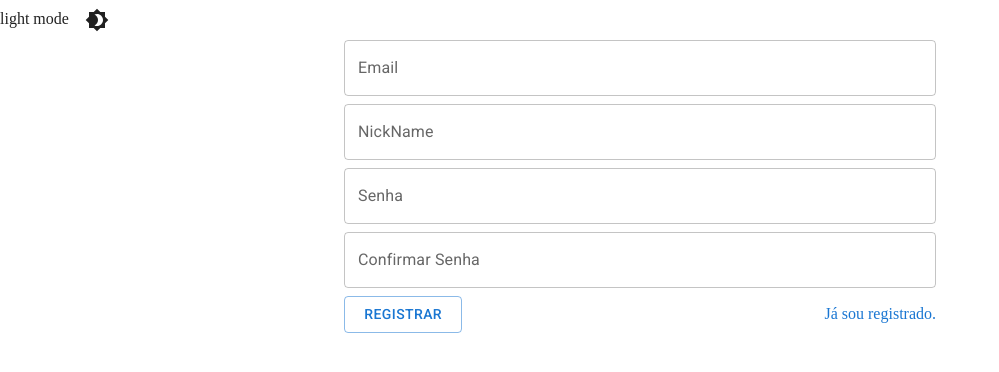
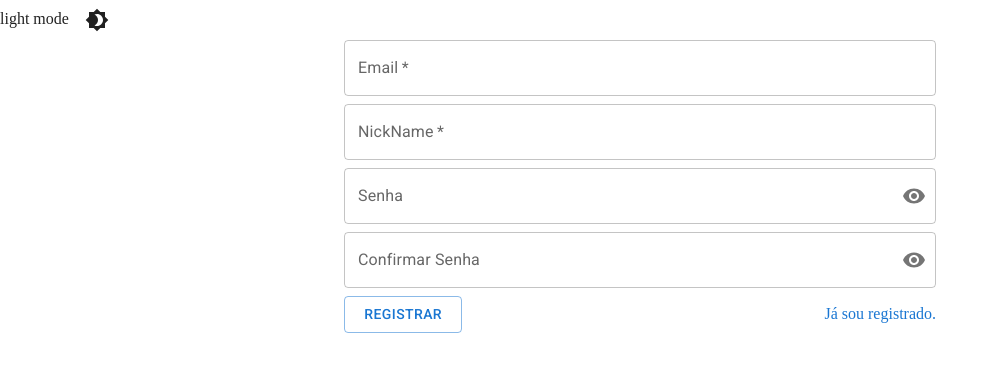
Before and after one commit to Notye1K/share-it, a React (Create React App) app: page /register in a window 1280 px wide. Shown: the top 372 px of the page, without its empty margins (0-999 px from the left). Built offline with nearby package versions, Linux system fonts and the light colour scheme.

Commit message:
feat: login and register working

```diff
--- a/src/Pages/Register/index.js
+++ b/src/Pages/Register/index.js
@@ -1,10 +1,77 @@
-import { Button, Container, Link } from '@mui/material'
+import { Visibility, VisibilityOff } from '@mui/icons-material'
+import {
+    Button,
+    Container,
+    FormControl,
+    IconButton,
+    InputAdornment,
+    InputLabel,
+    Link,
+    OutlinedInput,
+} from '@mui/material'
 import Box from '@mui/material/Box'
 import TextField from '@mui/material/TextField'
-import { Link as RouterLink } from 'react-router-dom'
+import { useContext, useState } from 'react'
+import { Link as RouterLink, useNavigate } from 'react-router-dom'
+
 import ToggleTheme from '../../Components/ToggleTheme'
+import AlertContext from '../../Contexts/AlertContext'
+import LoadingContext from '../../Contexts/LoadingContext'
+import { register } from '../../services/userService'
 
 export default function Register() {
+    const [values, setValues] = useState({
+        email: '',
+        nickName: '',
+        confirmPassword: '',
+        password: '',
+        showPassword: false,
+    })
+
+    const { setOpen, setMessage } = useContext(AlertContext)
+    const { stopLoading, startLoading } = useContext(LoadingContext)
+
+    const navigate = useNavigate()
+
+    const handleClickShowPassword = () => {
+        setValues({
+            ...values,
+            showPassword: !values.showPassword,
+        })
+    }
+
+    const handleChange = (prop) => (event) => {
+        setValues({ ...values, [prop]: event.target.value })
+    }
+
+    const handleMouseDownPassword = (event) => {
+        event.preventDefault()
+    }
+
+    function handleSubmit(event) {
+        event.preventDefault()
+        startLoading()
+        const body = {
+            email: values.email,
+            nick: values.nickName,
+            password: values.password,
+        }
+        register(body)
+            .then(() => {
+                navigate('/login')
+            })
+            .catch((err) => {
+                if (err.response.status === 500) {
+                    setMessage('Houve um problema tente novamente mais tarde')
+                    setOpen(true)
+                } else {
+                    setMessage(err.response.data)
+                    setOpen(true)
+                }
+            })
+            .finally(stopLoading)
+    }
+
     return (
         <Box>
             <ToggleTheme />
@@ -16,27 +83,83 @@ export default function Register() {
                     width: '50%',
                     gap: '0.5em',
                 }}
+                onSubmit={handleSubmit}
             >
                 <TextField
                     id="outlined-basic"
                     label="Email"
                     variant="outlined"
+                    required
+                    value={values.email}
+                    type="email"
+                    onChange={handleChange('email')}
                 />
                 <TextField
                     id="outlined-basic"
                     label="NickName"
                     variant="outlined"
+                    required
+                    value={values.nickName}
+                    onChange={handleChange('nickName')}
                 />
-                <TextField
-                    id="outlined-basic"
-                    label="Senha"
-                    variant="outlined"
-                />
-                <TextField
-                    id="outlined-basic"
-                    label="Confirmar Senha"
-                    variant="outlined"
-                />
+                <FormControl variant="outlined">
+                    <InputLabel htmlFor="outlined-adornment-password">
+                        Senha
+                    </InputLabel>
+                    <OutlinedInput
+                        id="outlined-adornment-password"
+                        type={values.showPassword ? 'text' : 'password'}
+                        value={values.password}
+                        required
+                        onChange={handleChange('password')}
+                        endAdornment={
+                            <InputAdornment position="end">
+                                <IconButton
+                                    aria-label="toggle password visibility"
+                                    onClick={handleClickShowPassword}
+                                    onMouseDown={handleMouseDownPassword}
+                                    edge="end"
+                                >
+                                    {values.showPassword ? (
+                                        <VisibilityOff />
+                                    ) : (
+                                        <Visibility />
+                                    )}
+                                </IconButton>
+                            </InputAdornment>
+                        }
+                        label="Senha"
+                    />
+                </FormControl>
+                <FormControl variant="outlined">
+                    <InputLabel htmlFor="outlined-adornment-password">
+                        Confirmar Senha
+                    </InputLabel>
+                    <OutlinedInput
+                        id="outlined-adornment-password"
+                        type={values.showPassword ? 'text' : 'password'}
+                        value={values.confirmPassword}
+                        required
+                        onChange={handleChange('confirmPassword')}
+                        endAdornment={
+                            <InputAdornment position="end">
+                                <IconButton
+                                    aria-label="toggle password visibility"
+                                    onClick={handleClickShowPassword}
+                                    onMouseDown={handleMouseDownPassword}
+                                    edge="end"
+                                >
+                                    {values.showPassword ? (
+                                        <VisibilityOff />
+                                    ) : (
+                                        <Visibility />
+                                    )}
+                                </IconButton>
+                            </InputAdornment>
+                        }
+                        label="Confirmar Senha"
+                    />
+                </FormControl>
 
                 <Box
                     sx={{
--- a/src/services/userService.js
+++ b/src/services/userService.js
@@ -5,3 +5,7 @@ import { apiUrl } from './api'
 export function login(body) {
     return axios.post(apiUrl + `/login`, body)
 }
+
+export function register(body) {
+    return axios.post(apiUrl + `/register`, body)
+}
```
